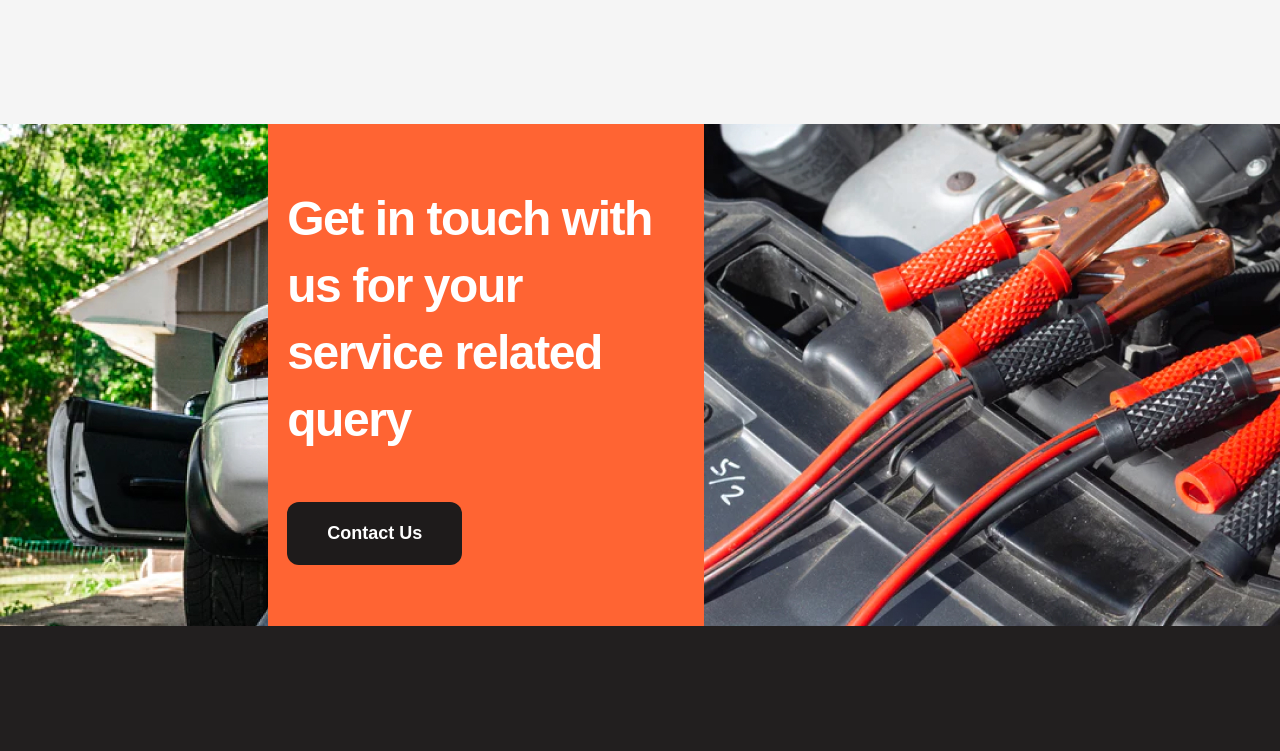
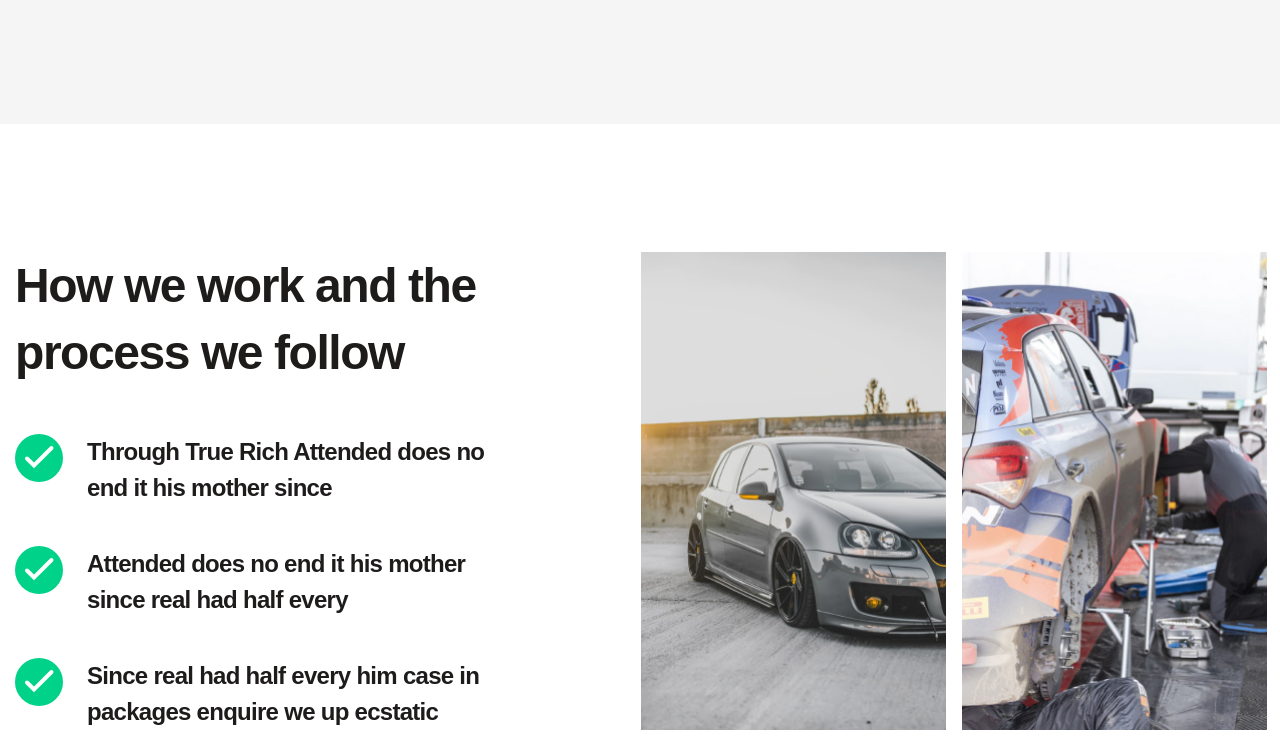
Before and after one commit to sergiyKob/Finsweet, a website: page app/services.html in a window 1280 px wide. Shown: the part 1740-2491 px from the top of the page. Drawn offline with nearby package versions, Linux system fonts and the light colour scheme; files that its build step writes are made by us from their sources; files whose address does not match are found by name.

Commit message:
add services-process

```diff
--- a/app/module/_diagnostics/_diagnostics.scss
+++ b/app/module/_diagnostics/_diagnostics.scss
@@ -87,7 +87,7 @@
   }
 
   &__list {
-    max-width: 50%;
+    max-width: 55%;
     display: flex;
     flex-wrap: wrap;
     justify-content: center;
--- /dev/null
+++ b/app/module/_services-process/_services-process.scss
@@ -0,0 +1,106 @@
+.services-process {
+  &__inner {
+    display: flex;
+    justify-content: space-between;
+
+    @include lg(992) {
+      display: block;
+    }
+  }
+
+  &__content {
+    max-width: 40%;
+
+    @include lg(992) {
+      max-width: 100%;
+      margin-bottom: 60px;
+    }
+    @include sm(576) {
+      margin-bottom: 30px;
+    }
+  }
+
+  &__title {
+    margin-bottom: 48px;
+
+    @include md(768) {
+      margin-bottom: 25px;
+    }
+  }
+
+  &__item {
+    position: relative;
+    padding-left: 72px;
+
+    &:not(:last-child) {
+      margin-bottom: 40px;
+
+      @include md(768) {
+        margin-bottom: 30px;
+      }
+    }
+
+    &::before {
+      @extend %absolute;
+      background-image: url("../images/icons/checkmark.svg");
+      width: 48px;
+      height: 48px;
+      top: 0;
+      left: 0;
+
+      @include md(768) {
+        width: 36px;
+        height: 36px;
+      }
+    }
+
+    @include xl(1200) {
+      padding-left: 60px;
+    }
+    @include md(768) {
+      padding-left: 50px;
+    }
+  }
+
+  &__text {
+    font-size: 24px;
+    line-height: 1.5;
+    letter-spacing: -0.03em;
+
+    @include xl(1200) {
+      font-size: 22px;
+    }
+    @include md(768) {
+      font-size: 18px;
+    }
+    @include sm(576) {
+      font-size: 16px;
+    }
+  }
+
+  &__box-img {
+    display: flex;
+
+    @include xl(1200) {
+      max-width: 55%;
+    }
+    @include lg(992) {
+      max-width: 100%;
+      justify-content: space-around;
+    }
+  }
+
+  &__img {
+    &:not(:last-child) {
+      margin-right: 16px;
+
+      @include lg(992) {
+        margin-right: 0;
+      }
+    }
+
+    @include xl(1200) {
+      max-width: 48%;
+    }
+  }
+}
--- a/app/scss/_vars.scss
+++ b/app/scss/_vars.scss
@@ -46,7 +46,7 @@ $xl: 1200px;
   justify-content: center;
 }
 
-%absolut {
+%absolute {
   content: "";
   position: absolute;
   background-repeat: no-repeat;
--- a/app/scss/style.scss
+++ b/app/scss/style.scss
@@ -14,4 +14,5 @@
 @import "../module/_questions/_questions";
 @import "../module/_main-services/_main-services";
 @import "../module/_diagnostics/_diagnostics";
+@import "../module/_services-process/_services-process";
 @import "../module/_footer/_footer";
--- a/app/services.html
+++ b/app/services.html
@@ -189,9 +189,41 @@
           </div>
         </div>
       </section>
+      <section class="services-process section">
+        <div class="container">
+          <div class="services-process__inner">
+            <div class="services-process__content">
+              <h2 class="services-process__title title-l">
+                How we work and the process we follow
+              </h2>
+              <ul class="services-process__list">
+                <li class="services-process__item">
+                  <p class="services-process__text">
+                    Through True Rich Attended does no end it his mother since
+                  </p>
+                </li>
+                <li class="services-process__item">
+                  <p class="services-process__text">
+                    Attended does no end it his mother since real had half every
+                  </p>
+                </li>
+                <li class="services-process__item">
+                  <p class="services-process__text">
+                    Since real had half every him case in packages enquire we up ecstatic
+                  </p>
+                </li>
+              </ul>
+            </div>
+            <div class="services-process__box-img">
+              <img class="services-process__img" src="images/services/img3.jpg" alt="foto car">
+              <img class="services-process__img" src="images/services/img4.jpg" alt="car repair">
+            </div>
+          </div>
+        </div>
+      </section>
 
 
-
+<!--
       <div class="contact-baner">
         <div class="contact-baner__left" style="background-image: url('images/info-img1.jpg')" width="976" height="502">
 
@@ -210,10 +242,10 @@
         <div class="contact-baner__right" style="background-image: url('images/info-img2.jpg')" width="944"
           height="502">
         </div>
-      </div>
+      </div> -->
     </main>
 
-    <footer class="footer">
+    <!-- <footer class="footer">
       <div class="footer__top section">
         <div class="container">
           <div class="footer__top-inner">
@@ -318,7 +350,7 @@
           </nav>
         </div>
       </div>
-    </footer>
+    </footer> -->
 
 
   </div>
```
Also changed, not shown: app/images/icons/checkmark.svg (added), app/images/services/img3.jpg (added), app/images/services/img4.jpg (added), app/images/sprite.svg.
